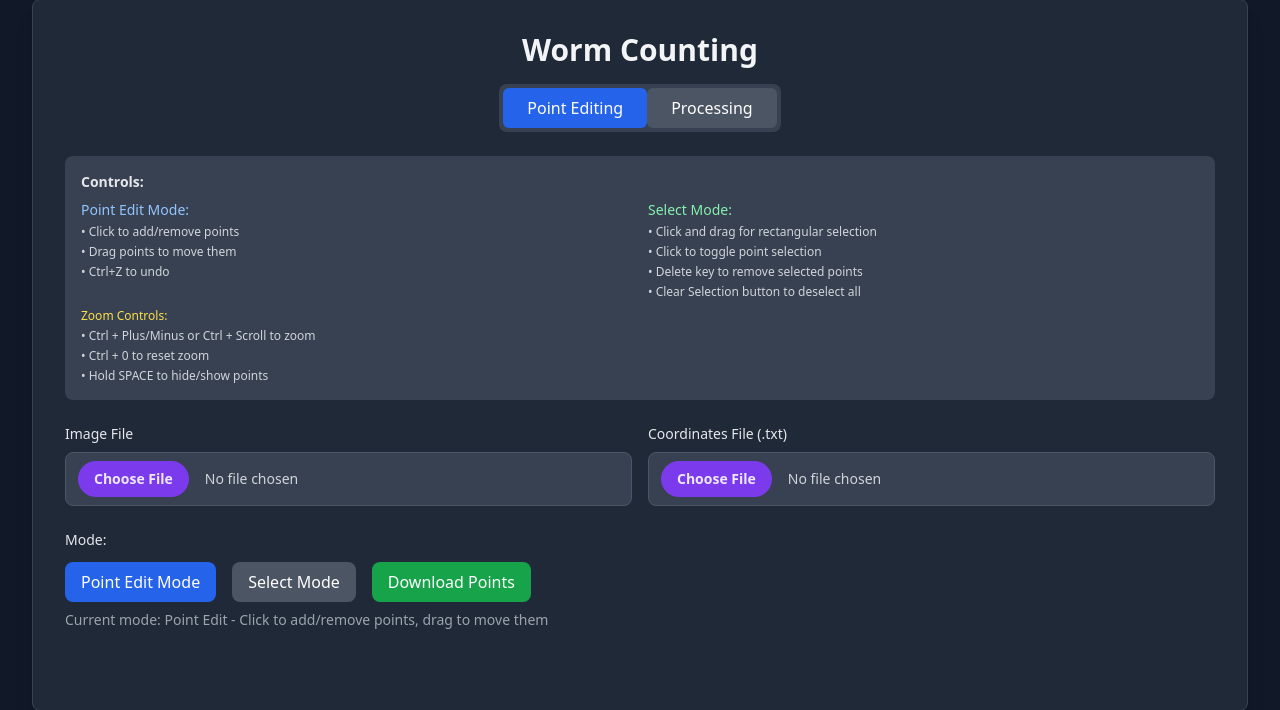
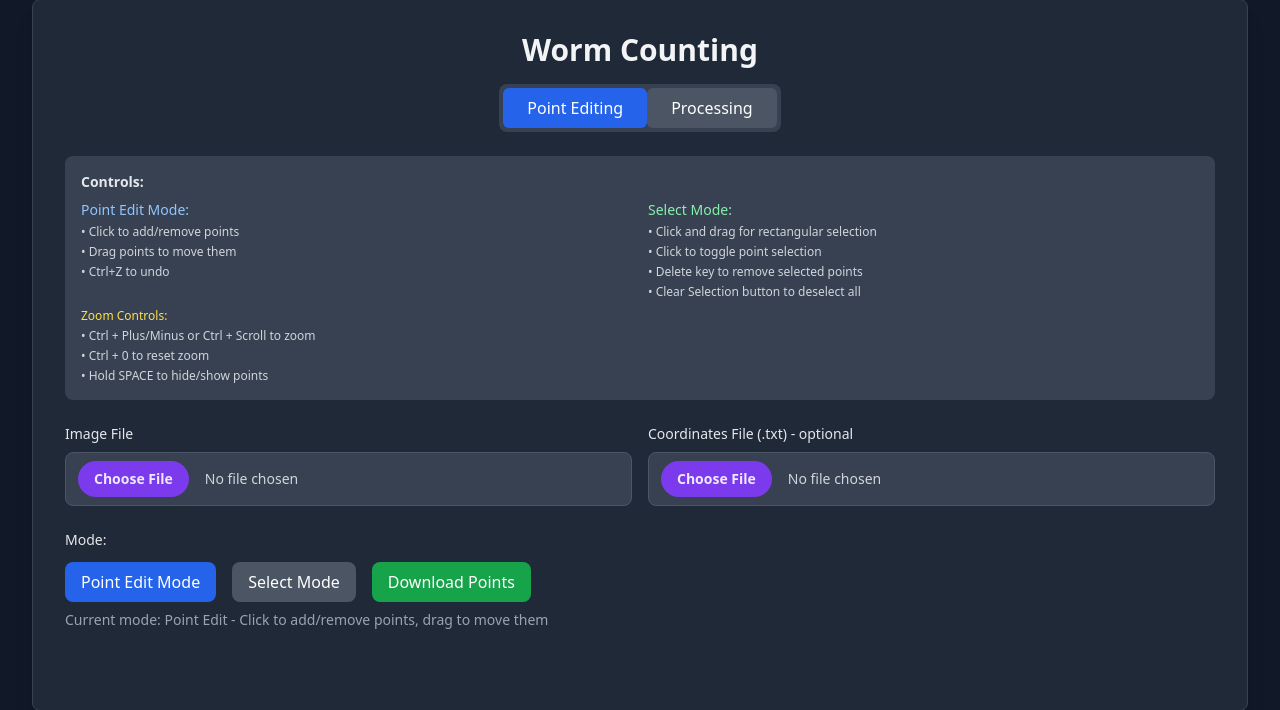
Before and after one commit to sposhiy33/wounter, a Flask app: page / in a window 1280 px wide. Shown: the part 33-743 px from the top of the page. Run offline with Flask 3, Linux system fonts and the light colour scheme; some libraries are stand-ins or nearby versions.

Commit message:
edited menu

```diff
--- a/templates/index.html
+++ b/templates/index.html
@@ -100,7 +100,7 @@
                     <input type="file" id="image-upload" accept="image/*" class="block w-full text-sm text-gray-300 bg-gray-700 border border-gray-600 rounded-lg px-3 py-2 file:mr-4 file:py-2 file:px-4 file:rounded-full file:border-0 file:text-sm file:font-semibold file:bg-violet-600 file:text-violet-100 hover:file:bg-violet-500">
                 </div>
                 <div class="flex-1">
-                    <label for="coords-upload" class="block text-sm font-medium text-gray-200 mb-2">Coordinates File (.txt)</label>
+                    <label for="coords-upload" class="block text-sm font-medium text-gray-200 mb-2">Coordinates File (.txt) - optional</label>
                     <input type="file" id="coords-upload" accept=".txt" class="block w-full text-sm text-gray-300 bg-gray-700 border border-gray-600 rounded-lg px-3 py-2 file:mr-4 file:py-2 file:px-4 file:rounded-full file:border-0 file:text-sm file:font-semibold file:bg-violet-600 file:text-violet-100 hover:file:bg-violet-500">
                 </div>
             </div>
```
